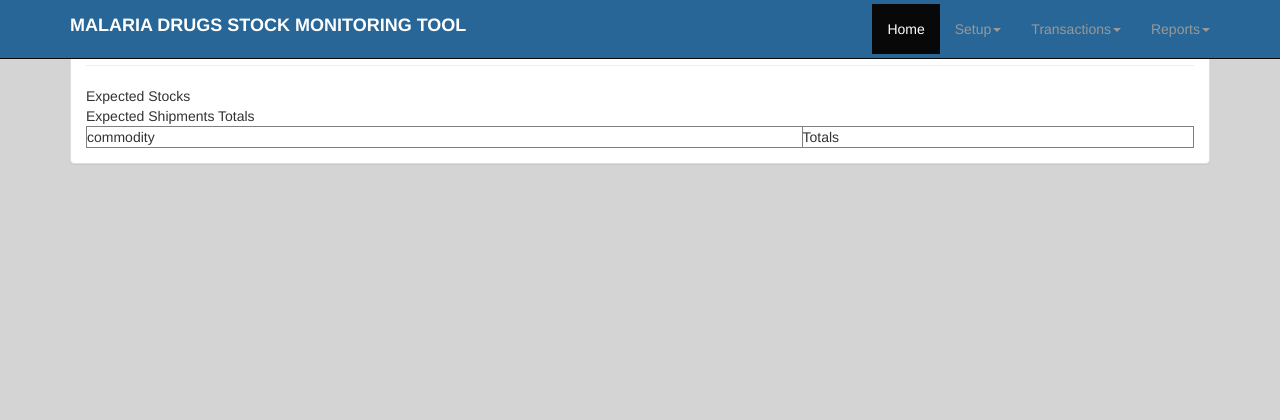
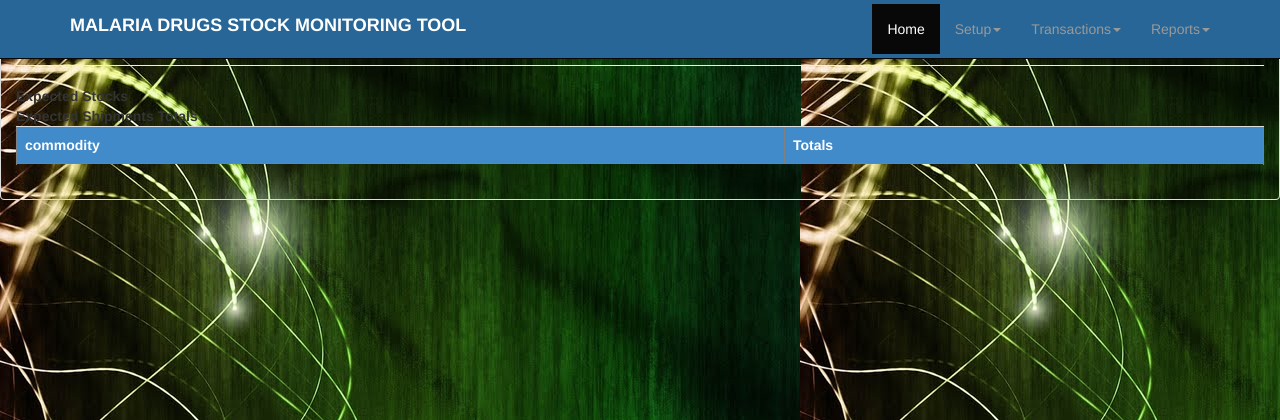
Before and after one commit to enockoloo6/Pending-Deliveries, a CodeIgniter app: the page made by application/views/REPORTpending_commodities_View.php in a window 1280 px wide. Shown: the top 420 px of the page. Run offline with CodeIgniter, Linux system fonts and the light colour scheme; data that the repository does not hold is empty.

Commit message:
progress with the background image

```diff
--- a/application/views/REPORTpending_commodities_View.php
+++ b/application/views/REPORTpending_commodities_View.php
@@ -4,13 +4,18 @@ defined('BASEPATH') OR exit('No direct script access allowed');
 <?php require_once('header.php'); ?>
 
 
- <table border="1" style="width:100%">
- 	<tr>Expected Stocks</tr><br>
- 	<tr>Expected Shipments Totals</tr>
- 	<tr>
-    <td>commodity</td>
-    <td>Totals</td>
+ <table border="1" style="width:100%" class="table table-striped">
+
+ 	<tr >
+     <tr><b>Expected Stocks</b><br>
+ 	   <b>Expected Shipments Totals</b></tr>
+
+  <thead>
+ 	<tr class="bg-primary">
+    <td><b>commodity</b></td>
+    <td><b>Totals</b></td>
   </tr>
+  </thead>
 
     <?php foreach ($pendingConsignments as $pending_totals): ?>
    <tr>
--- a/application/views/footer.php
+++ b/application/views/footer.php
@@ -24,6 +24,7 @@
     </html>
 
 
+     <!-- <div class="jumbotron"  ></div> --> <!-- the jumbotrone-->
+    </body>
 
-    </body>
     </html>
--- a/application/views/header.php
+++ b/application/views/header.php
@@ -103,10 +103,10 @@
     </div><!--this is the end of the top navbar-->
 
 <!-- BODY CONTAINER-->
-    <div class="container">
+    <div classs="container">
       <div class="row">
         <div class="col-lg-12">
-          <div class="panel panel-default">
+          <div class="panel panel-default" id="body">
             <div class="panel-body">
               <!--HEADER-->
               <div class="page-header">
--- a/bootstrap/css/styles.css
+++ b/bootstrap/css/styles.css
@@ -4,8 +4,19 @@ body
 {
 
   background-color: #d4d4d4;
+    background-image: url('../images/bi.jpg');
   /*margin-bottom: 80px;*/
 
+}
+
+#body {
+    background-image: url('../images/bi.jpg');
+    background-color: #cccccc;
+}
+
+#entrydata {
+
+    background-color: white;
 }
 
 
```
Also changed, not shown: application/views/REPORTpendingshipments.php (+12 -31 lines), application/views/deliveries_default_view.php (+19 -2 lines), bi.jpg (added), bootstrap/images/bi.jpg (added), kenya2.gif (added), kenya3.gif (added).
